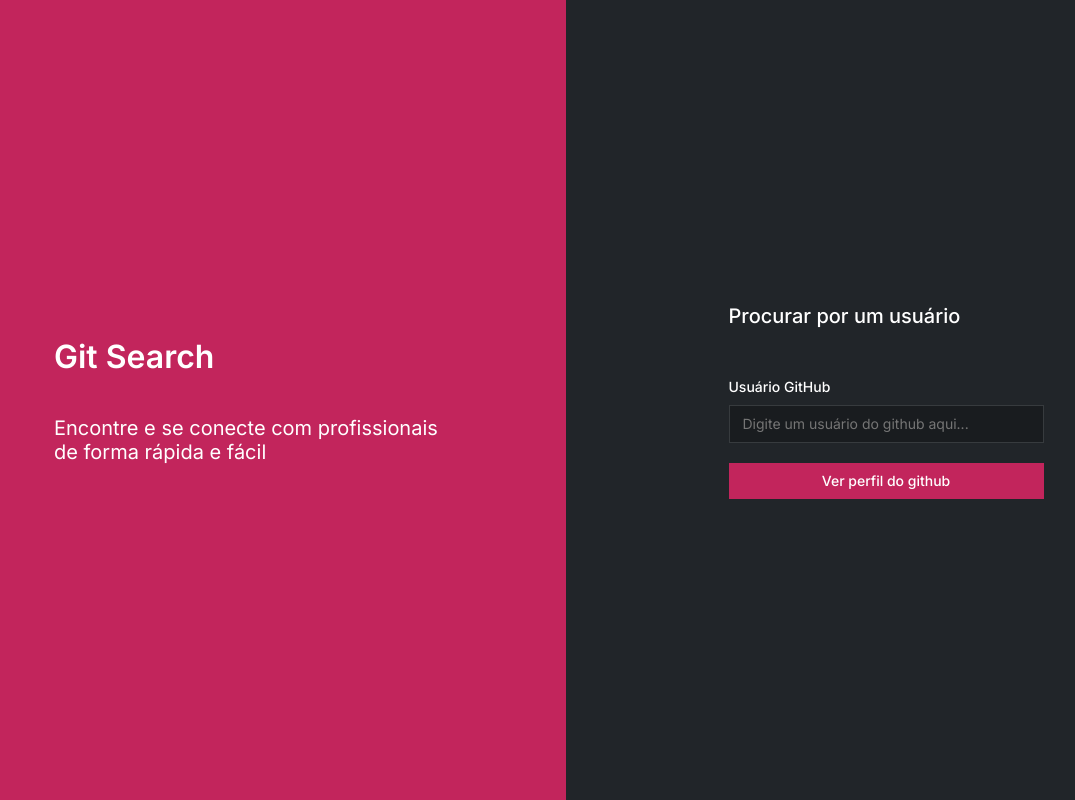
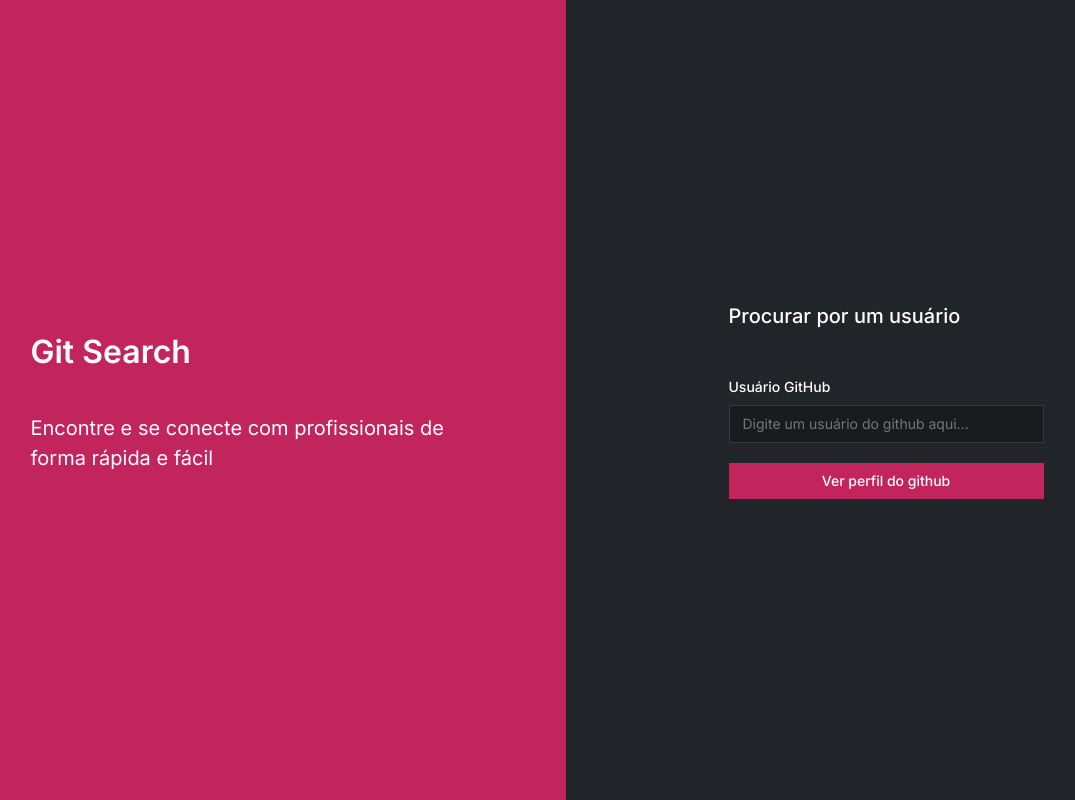
Before and after one commit to rodrigojsdeveloper/git-search, a React (Vite) app: page / in a window 1280 px wide. Shown: the whole page, without its empty margins (74-1149 px from the left). Built offline with nearby package versions, Linux system fonts and the light colour scheme.

Commit message:
style: adjustment to the project furniture

```diff
--- a/src/pages/Dashboard/style.ts
+++ b/src/pages/Dashboard/style.ts
@@ -1,6 +1,6 @@
 import styled from "styled-components";
 
-const Container = styled.div`
+const Container = styled.main`
   width: 100%;
   max-width: 784px;
 
--- a/src/pages/Home/index.tsx
+++ b/src/pages/Home/index.tsx
@@ -46,15 +46,15 @@
 
   return (
     <Container>
-      <div>
-        <div>
+      <div className="header">
+        <div className="header-container">
           <h1>Git Search</h1>
 
           <p>Encontre e se conecte com profissionais de forma rápida e fácil</p>
         </div>
       </div>
 
-      <div>
+      <div className="main">
         <form onSubmit={handleSubmit(onSubmitFunc)}>
           <h2>Procurar por um usuário</h2>
 
--- a/src/pages/Home/style.ts
+++ b/src/pages/Home/style.ts
@@ -1,6 +1,6 @@
 import styled from "styled-components";
 
-const Container = styled.div`
+const Container = styled.main`
   display: flex;
   flex-direction: row;
 
@@ -16,32 +16,34 @@
     padding: 20px;
   }
 
-  & > div:nth-child(1) {
+  & > .header {
     background-color: var(--color-brand-1);
 
-    & > div {
+    & > .header-container {
       width: 100%;
-      max-width: 384px;
-      height: 127px;
-
-      display: flex;
-      flex-direction: column;
-      justify-content: space-between;
-      align-items: flex-start;
+      max-width: 431px;
 
       & > h1 {
-        font-size: 2rem;
         font-weight: 600;
+        font-size: 32px;
+        line-height: 48px;
+
+        margin-bottom: 37px;
       }
 
       & > p {
-        font-size: 1.25rem;
         font-weight: 400;
+        font-size: 20px;
+        line-height: 30px;
+
+        @media (max-width: 425px) {
+          font-size: 16px;
+        }
       }
     }
   }
 
-  & > div:nth-child(2) {
+  & > .main {
     background-color: var(--color-grey-2);
 
     & > form {
@@ -72,18 +74,6 @@
       height: 50vh;
     }
   }
-
-  @media (max-width: 425px) {
-    flex-direction: column;
-
-    & > div:nth-child(1) {
-      & > div {
-        & > p {
-          font-size: 1rem;
-        }
-      }
-    }
-  }
 `;
 
 export { Container };
--- a/src/pages/NotFound/style.ts
+++ b/src/pages/NotFound/style.ts
@@ -1,6 +1,6 @@
 import styled from "styled-components";
 
-const Container = styled.div`
+const Container = styled.main`
   width: 100%;
   max-width: 919px;
   min-height: 100vh;
```
